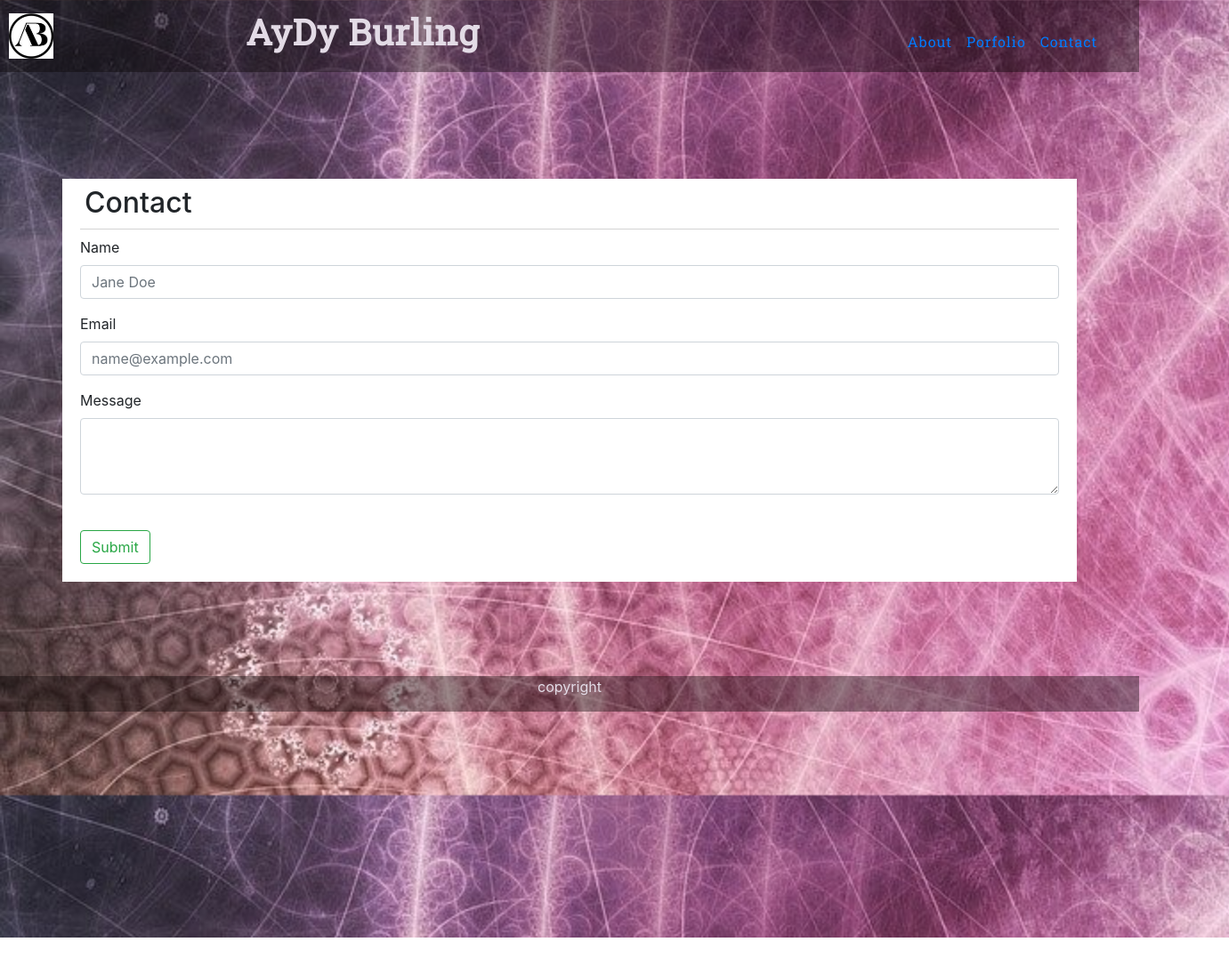
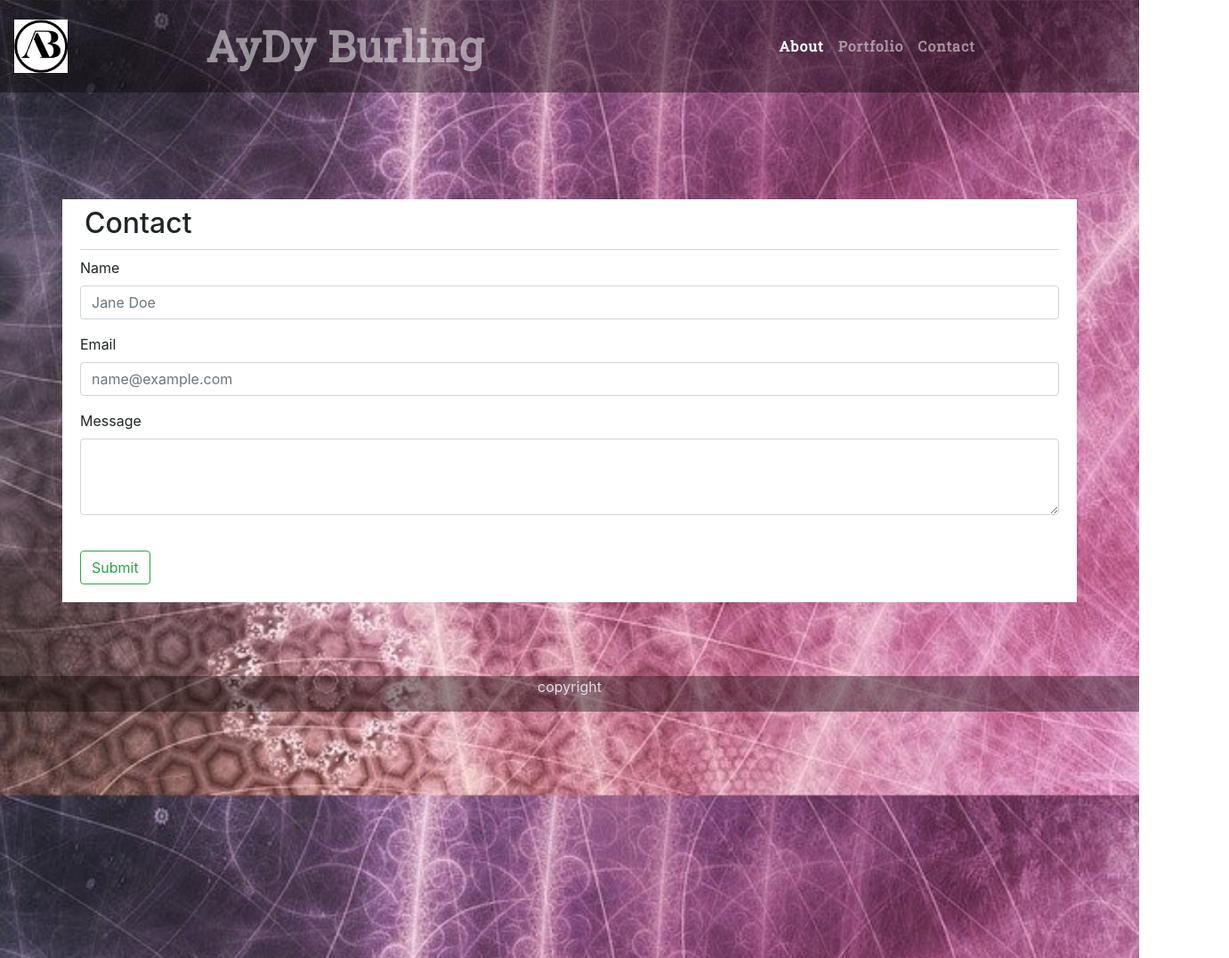
Before and after one commit to Dee1985/bootstrap-portfolio, a plain HTML site: page contact.html in a window 1280 px wide. Shown: the whole page at 89% size, 1381 px wide, since content can reach past the window. Before the commit the page ends 1054 px from the top, so only its background shows below. Drawn offline with nearby package versions, Linux system fonts and the light colour scheme.

Commit message:
for real final html

```diff
--- a/contact.html
+++ b/contact.html
@@ -14,27 +14,35 @@
 
 <body>
   <header>
-    <nav class="navbar  navbar-expand-md">
-
-      <a class="navbar-brand">
-        <img src="images/AB (3).jpg" alt="Logo" style="width:50px;">
-      </a>
-
-      <div class="row justify-content-md-center">
-        <div class="col-xs col-sm-1 col-md-10">
-          <h1> AyDy Burling</h1>
-        </div>
-
-        <div class="col-xs col-sm-1 col-md-2">
-          <ul class="navbar-nav">
-            <li><a class="nav-item nav-link" href="index.html">About</span></a></li>
-            <li><a class="nav-item nav-link" href="portfolio.html">Porfolio</a></li>
-            <li><a class="nav-item nav-link" href="contact.html">Contact</a></li>
-          </ul>
-        </div>
-      </div>
-    </nav>
-  </header>
+      <header>
+          <nav class="navbar navbar-expand-lg navbar-dark" style="background-color:rgba(8, 4, 4, 0.4);">
+              <a class="navbar-brand" href="#">
+                <img src="images/AB (3).jpg" width= 30% class="d-inline align-top" alt="AyDy Burling">
+            </a>
+            <span class="navbar-text">
+                AyDy Burling
+              </span>
+              <button class="navbar-toggler" type="button" data-toggle="collapse" data-target="#navbarNav">
+                  <span class="navbar-toggler-icon"></span>
+                </button>
+                <div class="collapse navbar-collapse" id="navbarNav">
+                  <ul class="navbar-nav ml-auto">
+                    <li class="nav-item active">
+                      <a class="nav-link" href="index.html">About<span class="sr-only">(current)</span></a>
+                    </li>
+                    <li class="nav-item">
+                      <a class="nav-link" href="portfolio.html">Portfolio</a>
+                    </li>
+                    <li class="nav-item">
+                      <a class="nav-link" href="contact.html">Contact</a>
+                    </li>
+                    <li class="nav-item">
+                      <a class="nav-link" href="#" tabindex="-1"></a>
+                    </li>
+                  </ul>
+                </div>
+              </nav>
+   </header>
 
   <!-- https://www.w3schools.com/bootstrap/bootstrap_images.asp; https://pixabay.com/illustrations/meditation-spiritual-yoga-1384758/,https://www.w3.org/Style/Examples/007/center.en.html   -->
   <br>
--- a/style.css
+++ b/style.css
@@ -1,17 +1,9 @@
-
-.navbar {
-    background: rgba(8, 4, 4, 0.4);
-    color: black;
-    padding:10px;
-    margin:0;
-
-}
 
 ul {
-    padding-right: 370px;
-    padding-top: 15px;
+    padding-right: 20%;
     font-family: 'Roboto Slab', serif;
     letter-spacing: 1px ;
+    font-weight: bold
 }
 body {
     background-image: url("images/meditation-1384758_1920.jpg");
@@ -21,14 +13,12 @@ body {
 
 }
 
-h1 {
-    display: flex;
-    align-content: center;
+.navbar-text{
     font-family: 'Roboto Slab', serif;
     letter-spacing: 1px ;
+    font-size: 300%;
     font-weight: bold ;
     color:  rgb(227, 219, 230);
-    padding-left: 200px;
 
 }
 
```
Also changed, not shown: index.html (+29 -23 lines), portfolio.html (+31 -40 lines).
